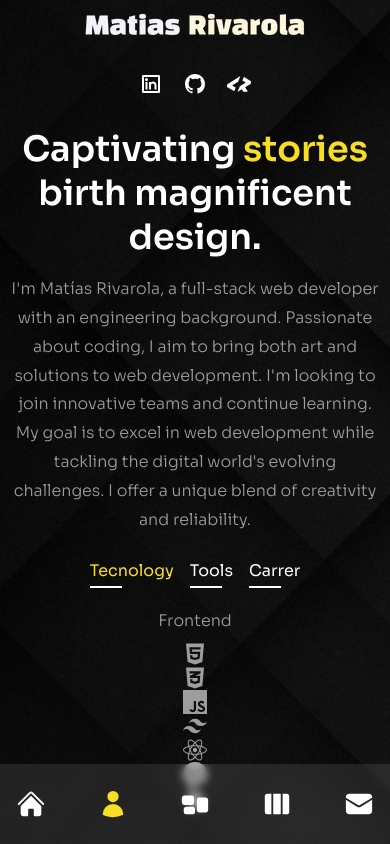
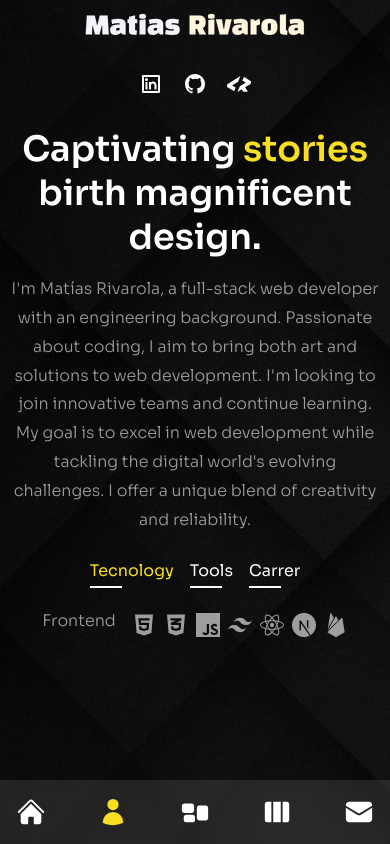
Before and after one commit to MatiRivarola/Portafolio, a Next.js app: page /pages/about in a window 390 px wide. Built offline with nearby package versions, Linux system fonts and the light colour scheme.

Commit message:
[FIX] responsive

```diff
--- a/src/app/components/about-client.js
+++ b/src/app/components/about-client.js
@@ -85,7 +85,7 @@ export default function AboutClient() {
       >
         <Profile />
       </motion.div>
-      <div className="container mx-auto h-full flex flex-col items-center xl:flex-row gap-x-6">
+      <div className="container mx-auto h-full flex flex-col items-center xl:flex-row gap-x-6 overflow-y-auto xl:overflow-visible">
         {/* text */}
         <motion.div
           variants={fadeIn("right", 0.2)}
@@ -190,7 +190,7 @@ export default function AboutClient() {
               return (
                 <div
                   key={itemIndex}
-                  className="flex-1 flex flex-col md:flex-row max-w-max gap-x-2 items-center text-white/60 "
+                  className="flex-1 flex md:flex-row max-w-max gap-x-2 items-center text-white/60 "
                 >
                   <div className="font-light mb-2 md:mb-0">{item.title}</div>
                   <div className="hidden md:flex ">-</div>
--- a/src/app/components/nav.js
+++ b/src/app/components/nav.js
@@ -33,7 +33,7 @@ const Nav = () => {
   const pathname = usePathname()
   return (
     <nav className="flex flex-col items-center xl:justify-center gap-y-4 fixed h-max bottom-0 mt-auto xl:right-[2%] z-50 top-0 w-full xl:w-16 xl:max-w-md xl:h-screen">
-      <div className="flex w-full xl:flex-col items-center justify-between xl:justify-center gap-y-10 px-4 md:px-40 xl:px-0 h-[80px] xl:h-max py-8 bg-white/10 backdrop-blur-sm text-3xl xl:text-xl xl:rounded-full">
+      <div className="flex w-full xl:flex-col items-center justify-between xl:justify-center gap-y-10 px-4 md:px-40 xl:px-0 h-[60px] xl:h-max py-8 bg-white/10 backdrop-blur-sm text-3xl xl:text-xl xl:rounded-full">
         {navData.map((link, index) => {
           const isSelected = pathname === link.path
           return (
--- a/tailwind.config.js
+++ b/tailwind.config.js
@@ -6,6 +6,12 @@ module.exports = {
     './src/app/**/*.{js,ts,jsx,tsx,mdx}',
   ],
   theme: {
+    screens: {
+      sm: '640px',
+      md: '768px',
+      lg: '960px',
+      xl: '1200px',
+    },
     extend: {
       colors: {
         primary: '#131424',
@@ -27,5 +33,10 @@ module.exports = {
       },
     },
   },
+  container: {
+    padding: {
+      DEFAULT: '15px',
+    },
+  },
   plugins: [require('tailwind-scrollbar')],
 }
```
